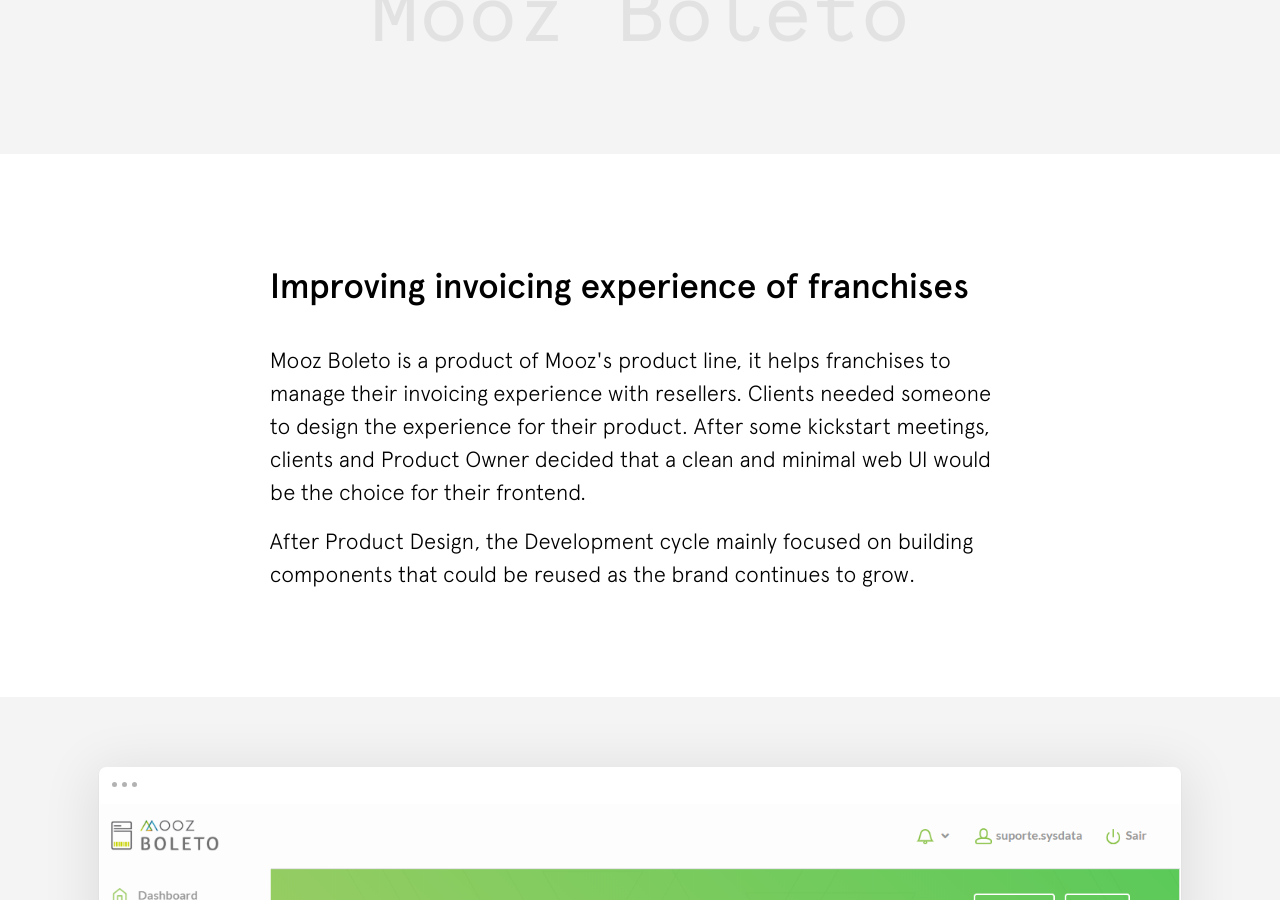
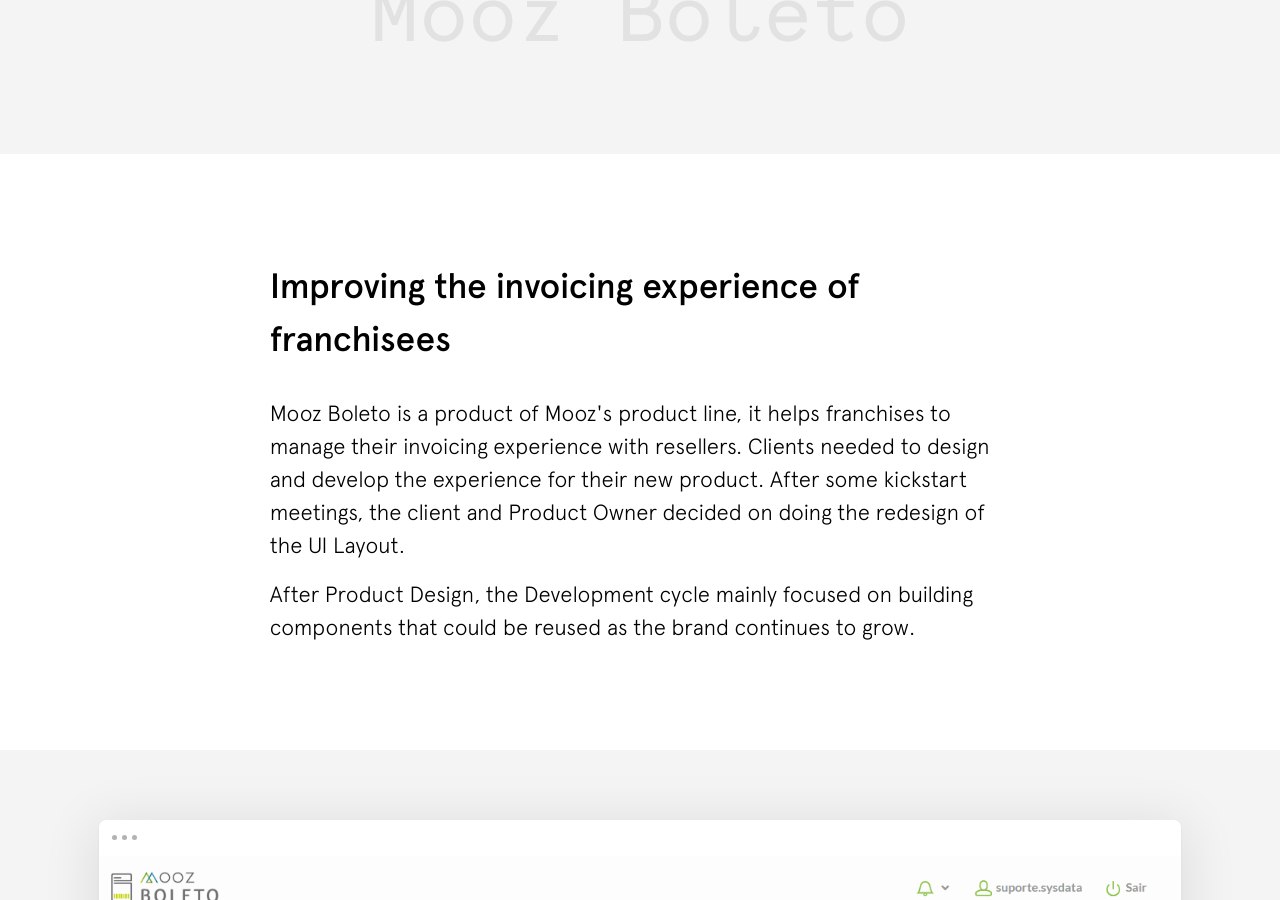
Before and after one commit to matheuseabra/matheuseabra.github.io, a Jekyll site: the page built from _work/mooz-boleto.html, in a window 1280 px wide and 900 px high, scrolled down 304 px. Built offline with Jekyll 4.4.1, drawn with Linux system fonts in a browser that asks for light colours; some of the changed text lies outside the part shown.

Commit message:
General site improvements

```diff
--- a/_assets/scss/regions/_header.scss
+++ b/_assets/scss/regions/_header.scss
@@ -54,7 +54,6 @@
   &__link {
     font-weight: 700;
     font-size: 1.1em;
-    color: $color-yellow;
 
     .s-p-real-estate &,
     .inrix & {
--- a/_includes/footer.html
+++ b/_includes/footer.html
@@ -3,10 +3,11 @@
     <div>
       <a class="footer__contact" href="mailto:matheusvieiracoelho@gmail.com">Get in touch</a>
     </div>
+    <p style="color: white; margin: 20px 0 0 0;" class="footer__paragraph">You’ve come this far, send me an <a class="footer__link" href="mailto:matheusvieiracoelho@gmail.com">email</a> or let's chat on <a class="footer__link" href="http://twitter.com/matseabra" target="_blank">Twitter</a>.</p>
   </div>
   <ul class="footer__list">
     <li>
-      <a class="footer__link" href="https://github.com/matheuseabra/my-resume/blob/master/Matheus-Seabra-CV.pdf"
+      <a class="footer__link" href="https://github.com/matheuseabra/my-resume/blob/master/Matheus-Seabra-Resume.pdf"
         target="_blank">Resume / CV</a>
     </li>
     <li>
--- a/_work/mooz-boleto.html
+++ b/_work/mooz-boleto.html
@@ -1,20 +1,20 @@
 ---
 layout: work
 title: "Mooz Boleto"
-description: "Improving invoicing experience of franchises"
+description: "Improving invoicing experience of franchisees"
 image: /assets/images/work/mooz-boletos/MoozBoleto.png
 order: 2
-link_description: "Improving invoicing experience of franchises"
+link_description: "Improving invoicing experience of franchisees"
 link_image: /assets/images/work/mooz-boletos/MoozBoleto.png
 link_video:
 ---
 <div class="study__intro section-padding--double bg-white">
   <div class="grid-small">
     <h2>
-      <span data-aos="slice-up" data-aos-duration="400">Improving invoicing experience of franchises</span>
+      <span data-aos="slice-up" data-aos-duration="400">Improving the invoicing experience of franchisees</span>
     </h2>
     <br>
-    <p data-aos="fade-in" data-aos-duration="400" data-aos-delay="100">Mooz Boleto is a product of Mooz's product line, it helps franchises to manage their invoicing experience with resellers. Clients needed someone to design the experience for their product. After some kickstart meetings, clients and Product Owner decided that a clean and minimal web UI would be the choice for their frontend.</p>
+    <p data-aos="fade-in" data-aos-duration="400" data-aos-delay="100">Mooz Boleto is a product of Mooz's product line, it helps franchises to manage their invoicing experience with resellers. Clients needed to design and develop the experience for their new product. After some kickstart meetings, the client and Product Owner decided on doing the redesign of the UI Layout.</p>
     <p data-aos="fade-in" data-aos-duration="400" data-aos-delay="100">After Product Design, the Development cycle mainly focused on building components that could be reused as the brand continues to grow.</p>
   </div>
 </div>
--- a/_work/startae.html
+++ b/_work/startae.html
@@ -1,10 +1,10 @@
 ---
 layout: work
 title: "Startaê"
-description: "Building a MVP displaying a list of Startaê's team members"
+description: "How I helped Startaê validate their initial MVP  and build a site that users loved."
 image: /assets/images/work/startae/StartaeHomepage.png
 order: 1
-link_description: "Building a MVP displaying a list of Startaê's team members"
+link_description: "How I helped Startaê validate their initial MVP  and build a site that users loved."
 link_image: /assets/images/work/startae/StartaeHomepage.png
 link_video:
 ---
--- a/index.html
+++ b/index.html
@@ -59,7 +59,7 @@
     </h3>
     <h3 class="work__subtitle">
       <span data-aos="slice-up" data-aos-duration="400" data-aos-delay="100">
-        Feel free to check out my <a target="_blank" href="https://github.com/matheuseabra" style="color: inherit; text-decoration: underline;">GitHub</a> and featured work. Email me if you think I'm the right fit and we should be working together on interesting
+        Feel free to check out my <a target="_blank" class="header__link" href="https://github.com/matheuseabra" style="font-weight: 400;">GitHub</a> and featured work. Email me if you think I'm the right fit and we should be working together on interesting
         projects.
       </span>
     </h3>
```
